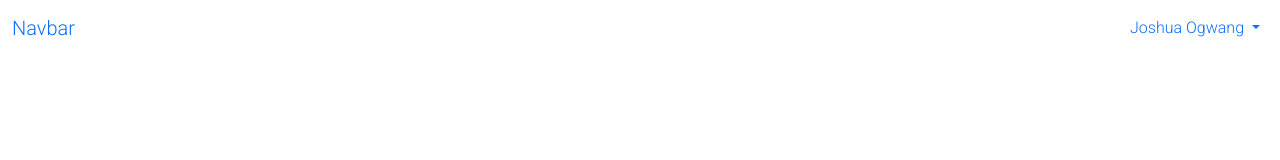
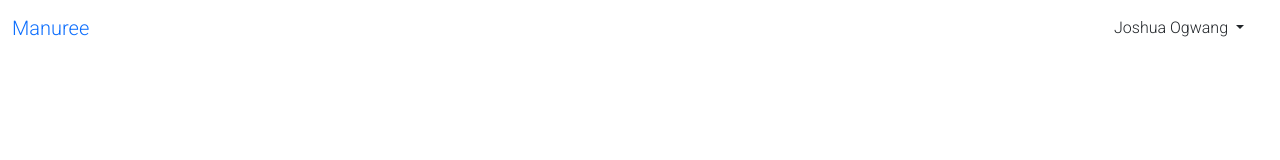
Before and after one commit to jj4696640/manuree, a plain HTML site: page index.html in a window 1280 px wide. Drawn offline with nearby package versions, Linux system fonts and the light colour scheme.

Commit message:
Feat: Add Log out drop down

```diff
--- a/index.html
+++ b/index.html
@@ -22,24 +22,16 @@
     <!-- Navbar -->
     <nav class="navbar bg-body-tertiary">
       <div class="container-fluid">
-        <a class="navbar-brand">Navbar</a>
-        <ul class="navbar-nav ms-auto me-2 mb-2 mb-lg-0">
-          <li class="nav-item dropdown">
-            <a
-              class="nav-link dropdown-toggle"
-              href="#"
-              role="button"
-              data-bs-toggle="dropdown"
-              aria-expanded="false"
-            >
-              Joshua Ogwang
-            </a>
-            <ul class="dropdown-menu">
-              <li><a class="dropdown-item" href="#">Profile</a></li>
-              <li><a class="dropdown-item" href="#">Log out</a></li>
-            </ul>
-          </li>
-        </ul>
+        <a class="navbar-brand">Manuree</a>
+        <div class="dropdown me-4">
+          <span class="dropdown-toggle" type="button" data-bs-toggle="dropdown" aria-expanded="false">
+            Joshua Ogwang
+          </span>
+          <ul class="dropdown-menu">
+            <li><a class="dropdown-item" href="#">Profile</a></li>
+            <li><a class="dropdown-item" href="#">Logout</a></li>
+          </ul>
+        </div>
       </div>
     </nav>
 
```
